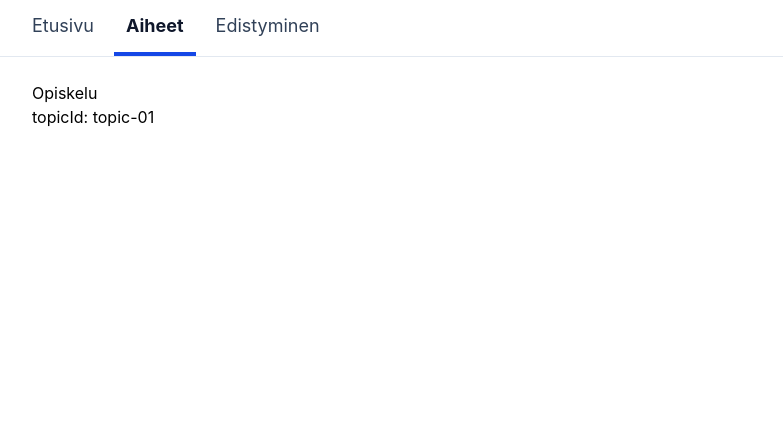
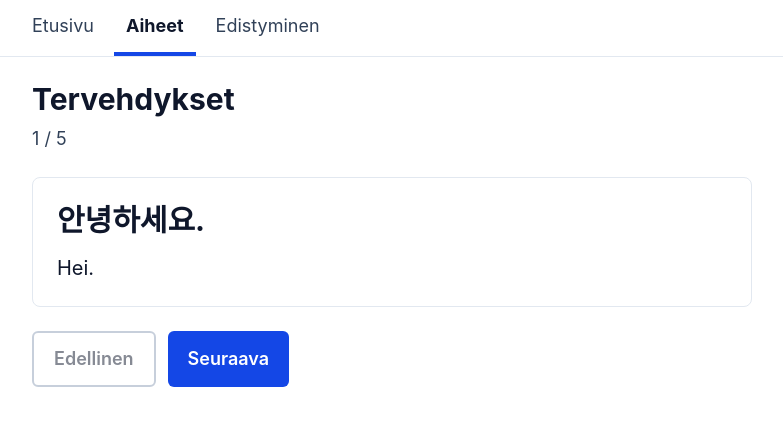
Before and after one commit to essie20/korean-learning-app, a React (Vite) app: page /aiheet/topic-01/opiskelu in a window 1280 px wide. Shown: the top 426 px of the page, without its empty margins (248-1031 px from the left). Built offline with nearby package versions, Linux system fonts and the light colour scheme.

Commit message:
feat: implement study view

```diff
--- /dev/null
+++ b/src/components/SentenceCard.tsx
@@ -0,0 +1,34 @@
+import type { Sentence } from '../types/content'
+
+interface SentenceCardProps {
+  sentence: Sentence
+}
+
+// Image, pronunciation and audio are only rendered when they have content.
+function SentenceCard({ sentence }: SentenceCardProps) {
+  const { korean, pronunciation, finnish, image, imageAlt, audio } = sentence
+
+  return (
+    <article className="rounded-lg border border-slate-200 bg-white p-6">
+      {image && (
+        <img
+          src={image}
+          alt={imageAlt}
+          className="mb-6 max-h-64 w-full rounded object-contain"
+        />
+      )}
+      <p lang="ko" className="text-3xl font-bold text-slate-900">
+        {korean}
+      </p>
+      {pronunciation && (
+        <p className="mt-2 text-lg text-slate-700">
+          <span className="font-semibold">Ääntämys:</span> {pronunciation}
+        </p>
+      )}
+      {audio && <audio controls src={audio} className="mt-4 w-full" />}
+      <p className="mt-4 text-xl text-slate-900">{finnish}</p>
+    </article>
+  )
+}
+
+export default SentenceCard
--- a/src/pages/StudyPage.tsx
+++ b/src/pages/StudyPage.tsx
@@ -1,14 +1,80 @@
-import { useParams } from 'react-router'
+import { useState } from 'react'
+import { Navigate, useNavigate, useParams } from 'react-router'
+import SentenceCard from '../components/SentenceCard'
+import { sentences } from '../data/sentences'
+import { topics } from '../data/topics'
+import type { Topic } from '../types/content'
 
-function StudyPage() {
-  const { topicId } = useParams()
+const buttonBase =
+  'rounded-md px-5 py-3 text-lg font-semibold focus-visible:outline-4 focus-visible:outline-offset-2 focus-visible:outline-blue-700 disabled:cursor-not-allowed disabled:opacity-50'
+const primaryButton = `${buttonBase} bg-blue-700 text-white hover:bg-blue-800`
+const secondaryButton = `${buttonBase} border-2 border-slate-400 bg-white text-slate-900 hover:bg-slate-100`
+
+interface StudySessionProps {
+  topic: Topic
+}
+
+function StudySession({ topic }: StudySessionProps) {
+  const navigate = useNavigate()
+  // Temporary position (Step 6). Persistent progress comes in Step 7.
+  const [index, setIndex] = useState(0)
+
+  const topicSentences = sentences
+    .filter((sentence) => sentence.topicId === topic.id)
+    .sort((a, b) => a.order - b.order)
+  const isFirst = index === 0
+  const isLast = index === topicSentences.length - 1
 
   return (
     <>
-      <h1>Opiskelu</h1>
-      <p>topicId: {topicId}</p>
+      <h1 className="text-3xl font-bold text-slate-900">{topic.title}</h1>
+      <p aria-live="polite" className="mt-2 mb-6 text-lg text-slate-700">
+        {index + 1} / {topicSentences.length}
+      </p>
+
+      <SentenceCard sentence={topicSentences[index]} />
+
+      <div className="mt-6 flex flex-wrap gap-3">
+        <button
+          type="button"
+          className={secondaryButton}
+          disabled={isFirst}
+          onClick={() => setIndex(index - 1)}
+        >
+          Edellinen
+        </button>
+        {isLast ? (
+          <button
+            type="button"
+            className={primaryButton}
+            onClick={() => navigate(`/aiheet/${topic.id}/valmis`)}
+          >
+            Valmis
+          </button>
+        ) : (
+          <button
+            type="button"
+            className={primaryButton}
+            onClick={() => setIndex(index + 1)}
+          >
+            Seuraava
+          </button>
+        )}
+      </div>
     </>
   )
 }
 
+function StudyPage() {
+  const { topicId } = useParams()
+  const topic = topics.find((t) => t.id === topicId)
+
+  if (!topic) {
+    return <Navigate to="/aiheet" replace />
+  }
+
+  // key makes React start a new session (sentence 1) when the topic changes
+  return <StudySession key={topic.id} topic={topic} />
+}
+
 export default StudyPage
```
Also changed, not shown: 1 other file (tests, documents, lock files or other folders).
